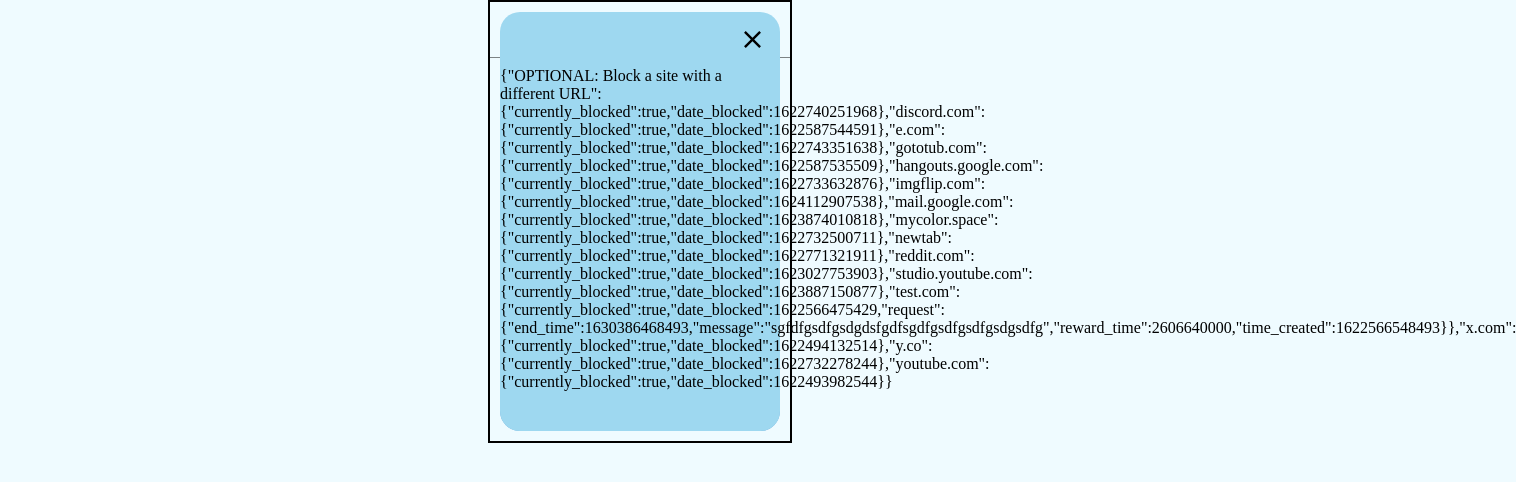
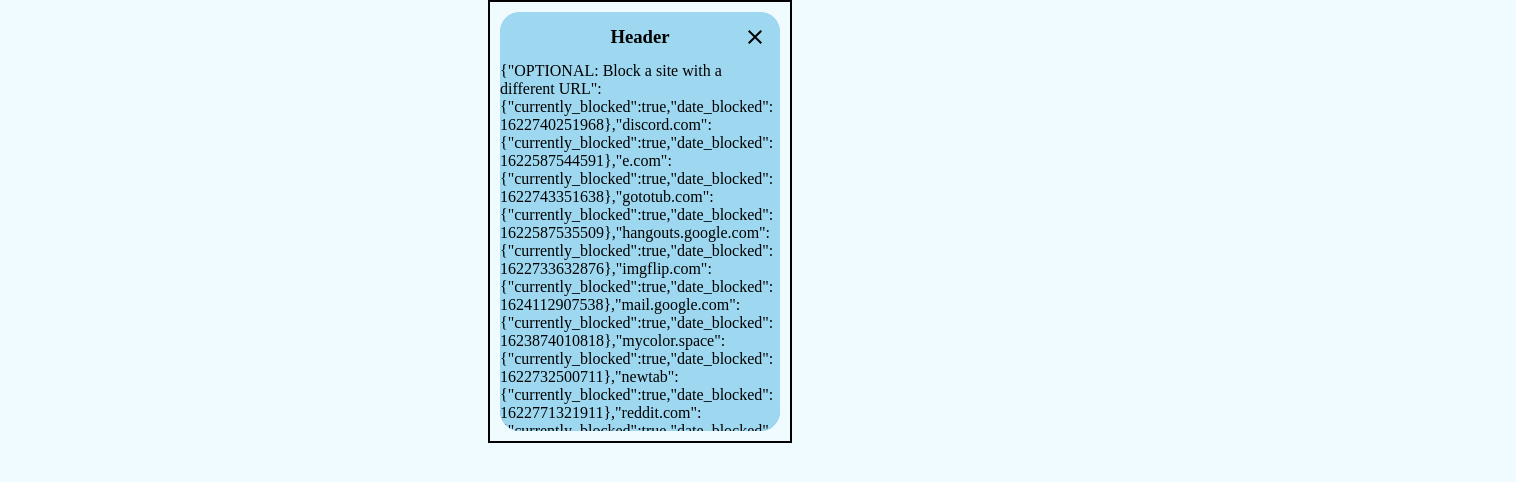
Before and after one commit to cirex-web/ChillV2, a React (Create React App) app: page / in a window 1280 px wide. Both pictures are taken after a click on the button "View all blocked sites". Shown: the top 482 px of the page, 1516 px wide, since content can reach past the window. Built offline with nearby package versions, Linux system fonts and the light colour scheme; the HTML template or start-up script is replaced by a standard one.

Commit message:
css cleanup + repositioning

```diff
--- a/src/App.js
+++ b/src/App.js
@@ -1,16 +1,13 @@
 /* global chrome */
-import css from './App.module.css';
 import React, { useState, useContext, createContext } from 'react';
 import data from './Storage';
 
 import Header from './components/Header';
-import BlockedList from './components/BlockedList';
 import SiteStatus from './components/SiteStatus';
 import PanelButton from './components/PanelButton';
 
 export const AppContext = createContext();
 function App() {
-  console.log(chrome);
   const [blockedSites, setBlockedSites] = useState(data);
   const [currentSite, setCurrentSite] = useState("example.com"); //TODO:
   const isBlocked = Object.keys(blockedSites).includes(currentSite); //TODO:
--- a/src/App.module.css
+++ b/src/App.module.css
@@ -2,20 +2,23 @@
   --blue-color-4: #75aedc;
   --blue-color-3: #94c6e3;
   --blue-color-2: #9ed8f0;
-  --blue-color-1: #EFFBFF;
-  --blue-color-5: #009DF8;
+  --blue-color-1: #effbff;
+  --blue-color-5: #009df8;
   --blue-color-5-dark: #009df8c7;
-  --blue-color-7: #75AEDC;
-  --green-color-1: #008A5B;
-  --green-color-2: #5DECBA;
+  --blue-color-7: #75aedc;
+  --green-color-1: #008a5b;
+  --green-color-2: #5decba;
 }
-html{
+::-webkit-scrollbar {
+  width: 0;
+}
+html {
   display: flex;
   justify-content: center;
   align-items: center;
 }
 body {
-  margin:  auto;
+  margin: auto;
   width: 300px;
   /* height: 450px; */
   border: 2px solid black;
@@ -23,30 +26,25 @@
   background-color: var(--blue-color-1);
   overflow: hidden;
 }
-button:hover{
-  filter: brightness(0.8);
+img{
+  -webkit-user-select: none;
+  user-select: none;
+  -webkit-user-drag: none;
+
 }
-
-h2, h3 {
+h2,
+h3 {
   margin: 0;
   /* display: inline; */
 }
 
-.header {
-
+.mainImgContainer {
+  margin: 0 20px;
+  border-bottom: 1px solid rgba(0, 0, 0, 0.479);
   height: 55px;
-  border-bottom: 1px solid rgba(0, 0, 0, 0.479);
-  margin: 0;
 }
-
-.header .mainImg {
-
-  padding: 0 20px;
+.mainImgContainer img {
   width: 100%;
-  box-sizing: border-box;
-}
-.header.noBorder{
-  border: none;
 }
 .container {
   display: flex;
@@ -78,23 +76,26 @@
   margin: 40px 0;
 }
 
-.filledContainer {
+.filledButton {
   composes: container;
   border: var(--blue-color-4) 2px solid;
-  transition: .1s all;
+  transition: 0.1s all;
   border-radius: 20px;
   width: -webkit-fill-available;
 }
 
-.filledContainer[type="list"] {
+.filledButton[type="list"] {
   background-color: var(--blue-color-2);
 }
-
-.filledContainer:hover {
+.filledButton:hover:active{
+  filter: brightness(0.85);
+}
+.filledButton:hover {
   cursor: pointer;
+  filter: brightness(0.9);
 }
 
-.fullPage {
+.popup {
   background-color: var(--blue-color-2);
   position: absolute;
   margin: 10px;
@@ -103,24 +104,46 @@
   left: 0;
   right: 0;
   bottom: 0;
-  animation: popup .3s forwards;
+  animation: popup 0.3s forwards;
+  overflow: hidden;
+}
+.popupHeader{
+  position: absolute;
+  width: 100%;
+
+  background-color: var(--blue-color-2);
+}
+.popupHeader h3{
+  position: absolute;
+  left: 50%;
+  top: 50%;
+  transform: translate(-50%,-50%);
+}
+.popupContent {
+  box-sizing: border-box;
+  padding-top: 50px;
+  height: 100%;
+  overflow: scroll;
+  width: 100%;
+  overflow-wrap: anywhere;
+
 }
 
 @keyframes popup {
   0% {
-    transform: scale(.7)
+    transform: scale(0.7);
   }
   45% {
-    transform: scale(1.05)
+    transform: scale(1.05);
   }
   80% {
-    transform: scale(.95)
+    transform: scale(0.95);
   }
   100% {
-    transform: scale(1)
+    transform: scale(1);
   }
 }
-.topRight{
+.topRight {
   height: 100%;
   float: right;
   width: auto;
--- a/src/components/BlockedList.js
+++ b/src/components/BlockedList.js
@@ -1,10 +1,11 @@
 import { useContext } from "react";
 import { AppContext } from "../App";
+import css from "../App.module.css";
 
 
 let BlockedList = () =>{
     const data = useContext(AppContext);
-    return <div>
+    return <div className={css.popupContent}>
         {JSON.stringify(data)}
     </div>
 }
--- a/src/components/Header.js
+++ b/src/components/Header.js
@@ -1,10 +1,13 @@
-import { useContext } from "react";
-import css from '../App.module.css';
+import css from "../App.module.css";
 
 const Header = () => {
-    return <div className={css.header}>
-        <img className={css.mainImg} src="../assets/chillLogo2.png" alt="img logo" />
+  return (
+    <div className={css.header}>
+      <div className={css.mainImgContainer}>
+        <img src="../assets/chillLogo2.png" alt="img logo" />
+      </div>
     </div>
-}
+  );
+};
 
 export default Header;
--- a/src/components/PanelButton.js
+++ b/src/components/PanelButton.js
@@ -10,7 +10,7 @@
 
   return (
     <div>
-      <button className={css.filledContainer} onClick={toggleOpen} type={type}>
+      <button className={css.filledButton} onClick={toggleOpen} type={type}>
         <h3>{text}</h3>
       </button>
 
--- a/src/components/Popup.js
+++ b/src/components/Popup.js
@@ -1,23 +1,28 @@
 import BlockedList from "./BlockedList";
 import Stats from "./Stats";
 import css from "../App.module.css";
-let Popup = ({type}) =>{
+let Popup = ({ type }) => {
   let innerContent = undefined;
-    switch(type){
+  switch (type) {
     case "list":
-            innerContent = <BlockedList/>
+      innerContent = <BlockedList />;
       break;
 
     case "stats":
-            innerContent = <Stats/>
+      innerContent = <Stats />;
       break;
 
     default:
       break;
   }
-    return <div className={css.fullPage}>
-        <div className={css.header+" "+css.noBorder}><img className={css.topRight} src="../assets/close.svg" alt="close"/></div>
+  return (
+    <div className={css.popup}>
+      <div className={css.popupHeader}>
+        <h3>Header</h3>
+        <img className={css.topRight} src="../assets/close.svg" alt="close" />
+      </div>
       {innerContent}
     </div>
-}
+  );
+};
 export default Popup;
```
Also changed, not shown: src/components/SiteStatus.js (+16 -12 lines), src/popup.module.css (added). Lines whose indentation alone changed are shown as unchanged.
